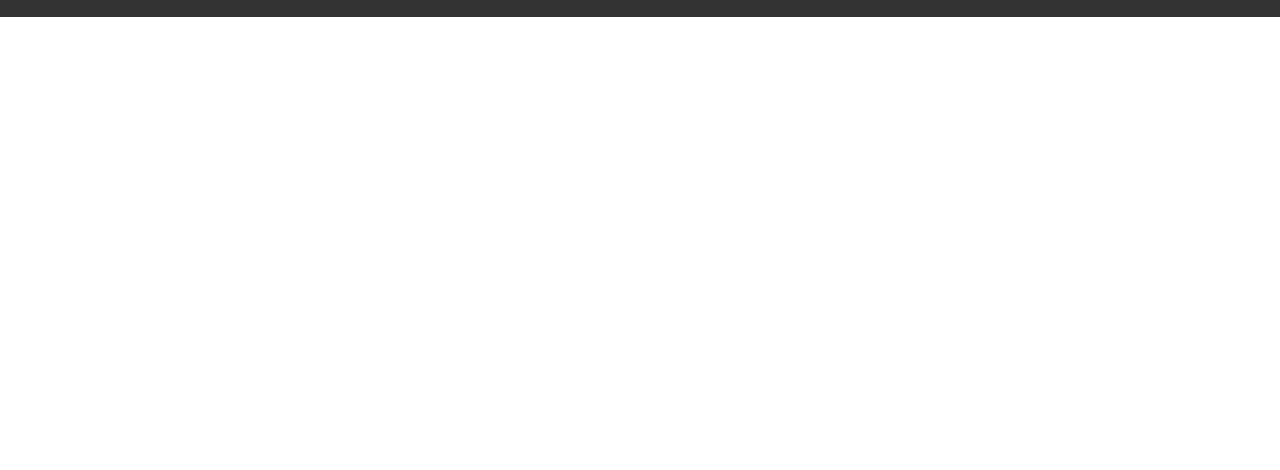
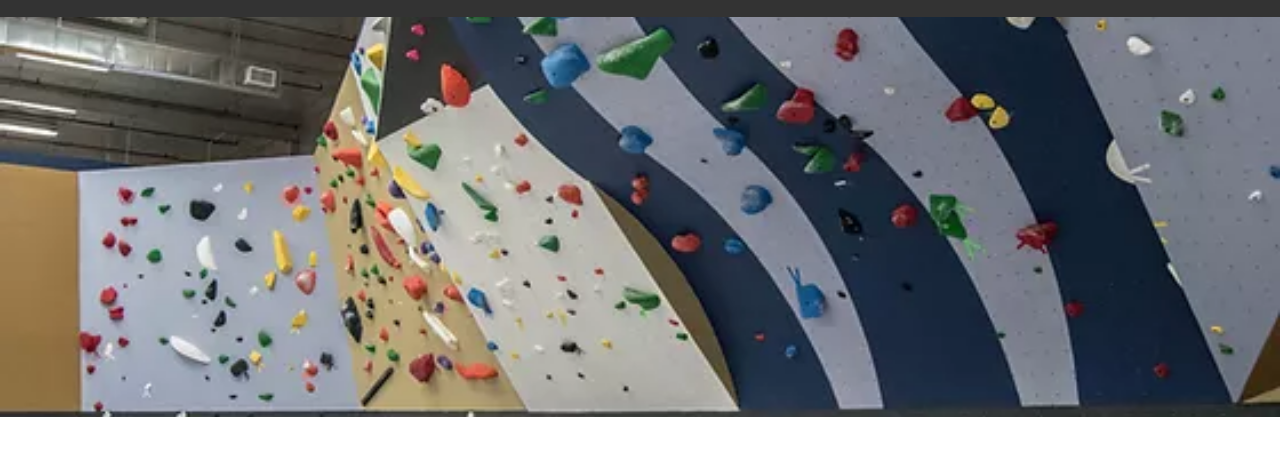
Before and after one commit to khurtledesma/BasicSite, a plain HTML site: page index.html in a window 1280 px wide. Shown: the part 51-521 px from the top of the page. Drawn offline with nearby package versions, Linux system fonts and the light colour scheme; the site is published under a folder, as on GitHub Pages, so addresses that start at the root find nothing.

Commit message:
updated hero URL

```diff
--- a/styles/styles.css
+++ b/styles/styles.css
@@ -91,7 +91,7 @@ nav {
 #hero {
     padding: 0px;
     width: 100%;
-    background-image: url(/img/hero.webp);
+    background-image: url(../img/hero.webp);
     background-position: center;
     background-repeat: no-repeat;
     background-size: cover;
```
